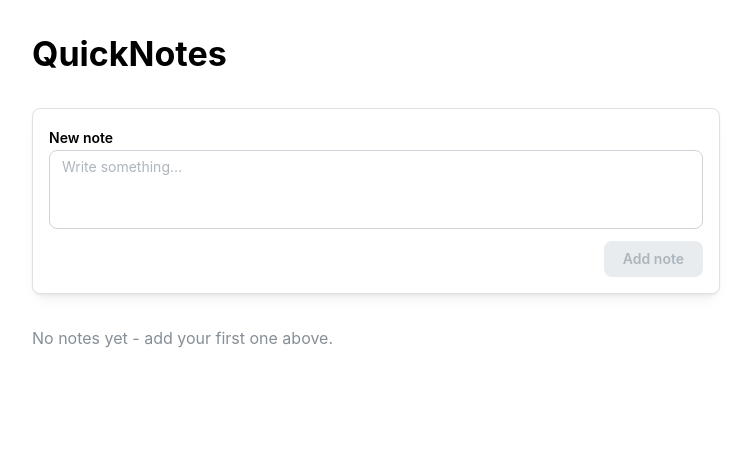
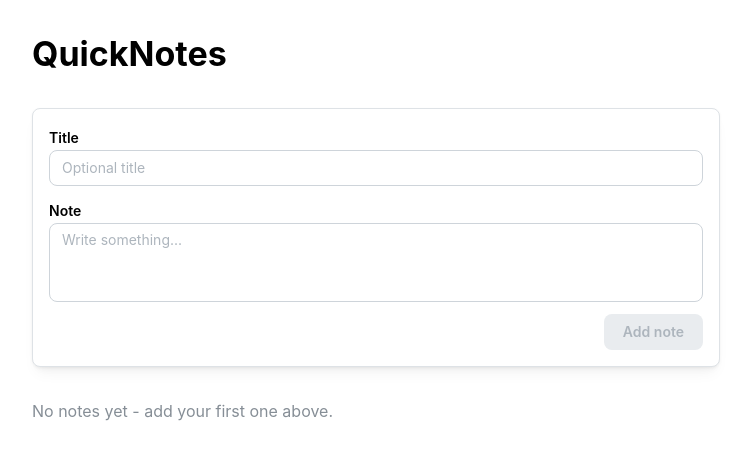
Before and after one commit to Andrey-Ruch/quick-notes, a React (Vite) app: page / in a window 1280 px wide. Shown: the top 458 px of the page, without its empty margins (264-1015 px from the left). Built offline with nearby package versions, Linux system fonts and the light colour scheme.

Commit message:
Step 3: Enhance note-taking functionality by adding title input and updating related components

```diff
--- a/src/App.jsx
+++ b/src/App.jsx
@@ -6,9 +6,10 @@ import { NoteCard } from "./components/NoteCard";
 export default function App() {
     const [notes, setNotes] = useState([]);
 
-    function addNote(text) {
+    function addNote(title, text) {
         const newNote = {
             id: crypto.randomUUID(),
+            title,
             text,
             createdAt: new Date().toISOString(),
         };
--- a/src/components/NoteCard.jsx
+++ b/src/components/NoteCard.jsx
@@ -2,16 +2,22 @@ import { Card, Group, Text, ActionIcon } from "@mantine/core";
 import { XIcon } from "@phosphor-icons/react";
 
 export function NoteCard({ note, onDelete }) {
+    const { id, title, text, createdAt } = note;
+    const displayDate = new Date(createdAt).toLocaleString(undefined, {
+        dateStyle: "short",
+        timeStyle: "short",
+    });
+
     function handleDelete() {
         const agree = confirm("Are you sure you want to delete your note?");
-        if (agree) onDelete(note.id);
+        if (agree) onDelete(id);
     }
 
     return (
         <Card withBorder shadow="sm" radius="md" padding="md">
             <Group justify="space-between" mb="xs">
-                <Text size="sm" c="dimmed" mb="xs">
-                    {new Date(note.createdAt).toLocaleString()}
+                <Text size="sm" c="dimmed">
+                    {displayDate}
                 </Text>
 
                 <ActionIcon
@@ -24,7 +30,13 @@ export function NoteCard({ note, onDelete }) {
                 </ActionIcon>
             </Group>
 
-            <Text style={{ whiteSpace: "pre-wrap" }}>{note.text}</Text>
+            {title && (
+                <Text fw={600} size="lg" mb={4}>
+                    {title}
+                </Text>
+            )}
+
+            <Text style={{ whiteSpace: "pre-wrap" }}>{text}</Text>
         </Card>
     );
 }
--- a/src/components/NoteForm.jsx
+++ b/src/components/NoteForm.jsx
@@ -1,21 +1,39 @@
 import { useState } from "react";
-import { Textarea, Button, Paper, Stack, Group } from "@mantine/core";
+import {
+    Textarea,
+    TextInput,
+    Button,
+    Paper,
+    Stack,
+    Group,
+} from "@mantine/core";
 
 export function NoteForm({ onAdd }) {
+    const [title, setTitle] = useState("");
     const [text, setText] = useState("");
 
     function handleAddNote() {
         if (text.trim() === "") return;
 
-        onAdd(text);
+        onAdd(title, text);
+        setTitle("");
         setText("");
     }
 
     return (
         <Paper withBorder p="md" shadow="sm" radius="md">
             <Stack gap="sm">
+                <TextInput
+                    label="Title"
+                    placeholder="Optional title"
+                    value={title}
+                    onChange={(event) => {
+                        setTitle(event.target.value);
+                    }}
+                />
+
                 <Textarea
-                    label="New note"
+                    label="Note"
                     placeholder="Write something..."
                     autosize
                     minRows={3}
```
